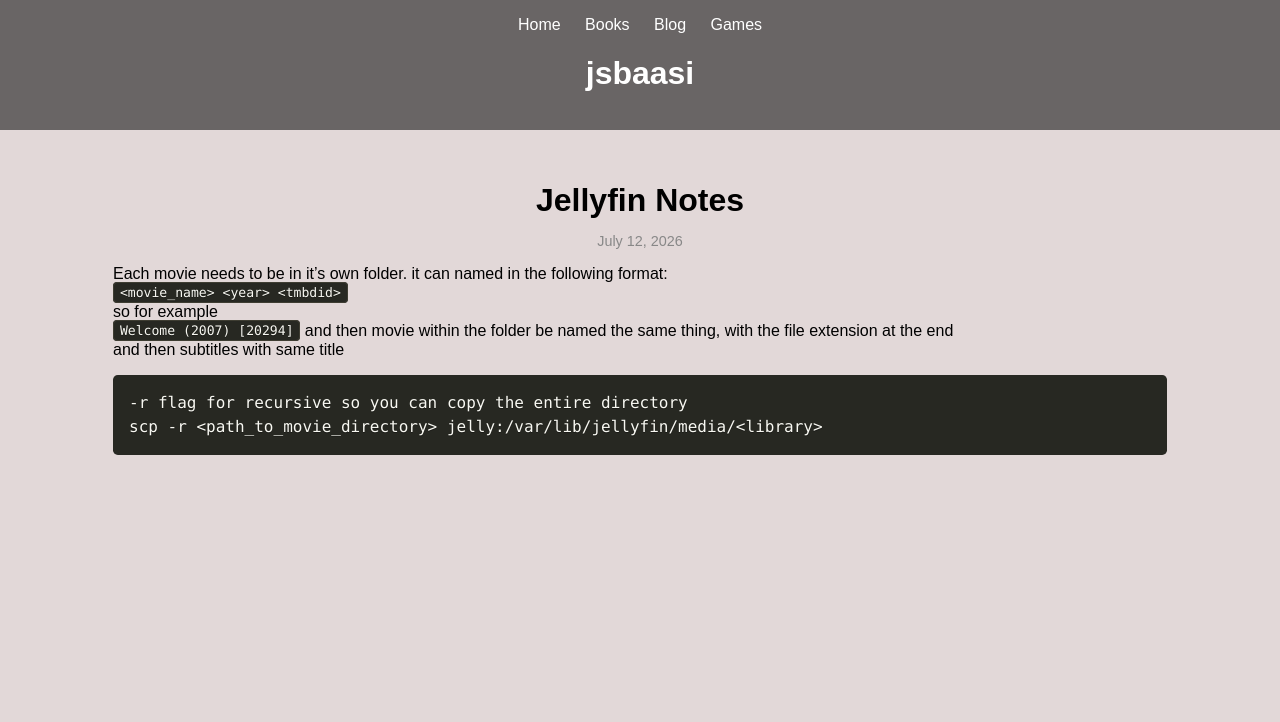
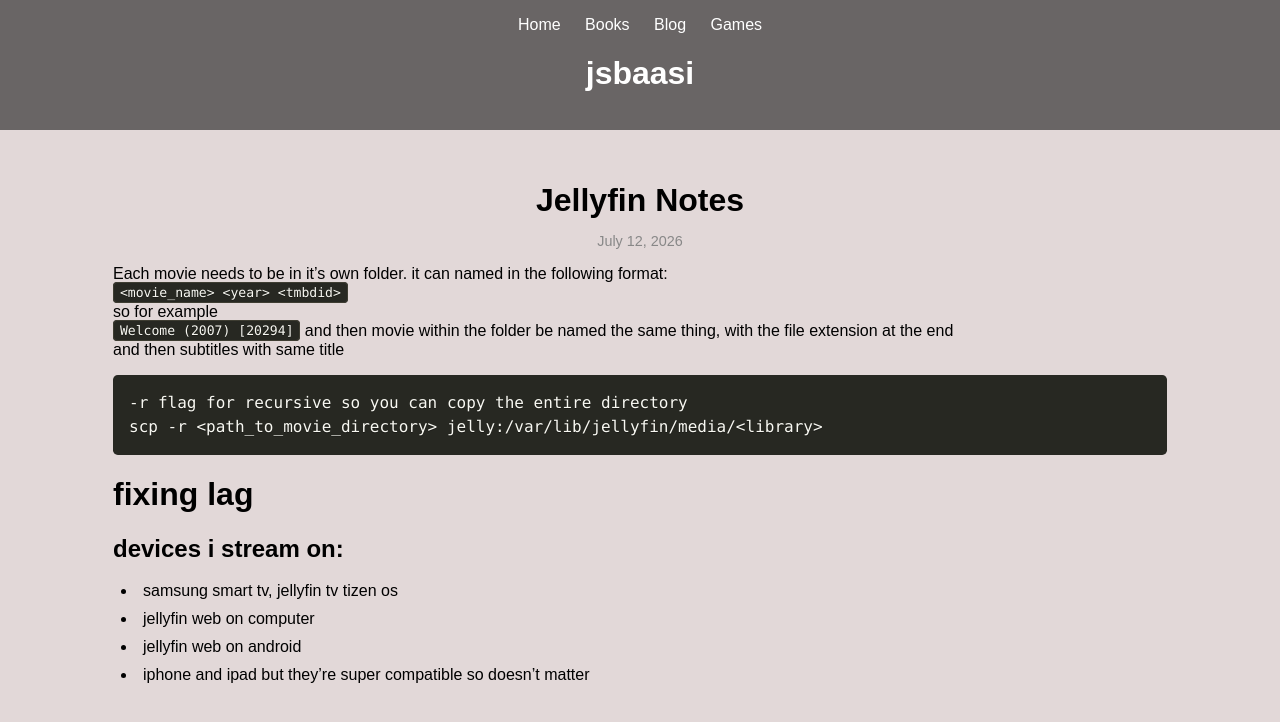
Before and after one commit to jsbaasi/jsbaasi.github.io, a Jekyll site: the page built from _posts/2026-07-12-jellyfin-notes.md, in a window 1280 px wide. Shown: the top 722 px of the page. Built offline with Jekyll 4.4.1, drawn with Linux system fonts in a browser that asks for light colours.

Commit message:
vault backup: 2026-09-10 14:40:40

````diff
--- a/_posts/2026-07-12-jellyfin-notes.md
+++ b/_posts/2026-07-12-jellyfin-notes.md
@@ -14,3 +14,10 @@
 -r flag for recursive so you can copy the entire directory
 scp -r <path_to_movie_directory> jelly:/var/lib/jellyfin/media/<library>
 ```
+
+# fixing lag
+## devices i stream on:
+- samsung smart tv, jellyfin tv tizen os
+- jellyfin web on computer
+- jellyfin web on android
+- iphone and ipad but they're super compatible so doesn't matter
````
